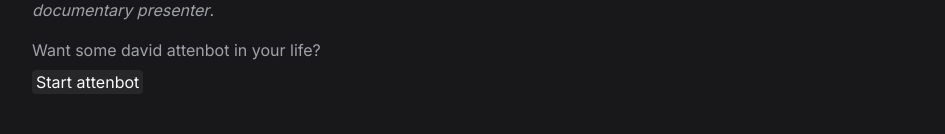
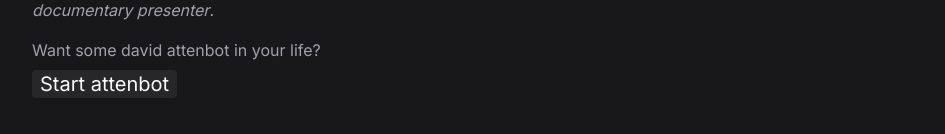
Before and after one commit to sam-mata/website, a SvelteKit app: page / in a window 1280 px wide. Shown: the part 666-800 px from the top of the page, without its empty margins (140-1085 px from the left). Built offline with nearby package versions, Linux system fonts and the light colour scheme.

Commit message:
Minor Setup Changes
- Ported from `@sveltejs/adapter-auto` to `@sveltejs/adapter-vercel` for fine tuning.
- Appended `README.md` with credit for icon related sources.

```diff
--- a/package.json
+++ b/package.json
@@ -13,6 +13,7 @@
 	},
 	"devDependencies": {
 		"@sveltejs/adapter-auto": "^3.0.0",
+		"@sveltejs/adapter-vercel": "^4.0.3",
 		"@sveltejs/kit": "^2.0.0",
 		"@sveltejs/vite-plugin-svelte": "^3.0.0",
 		"@types/eslint": "8.56.0",
--- a/src/routes/+page.svelte
+++ b/src/routes/+page.svelte
@@ -29,7 +29,9 @@
 			<i>a webcam narrator in the style of a certain nature documentary presenter</i>.
 		</p>
 		<p>Want some david attenbot in your life?</p>
-		<button class="rounded bg-zinc-800 px-1 text-zinc-50">Start attenbot</button>
+		<button class="rounded bg-zinc-800 px-2 text-zinc-50 hover:scale-105 text-xl">
+			Start attenbot
+		</button>
 	</section>
 
 	<section class="">
--- a/svelte.config.js
+++ b/svelte.config.js
@@ -1,4 +1,4 @@
-import adapter from '@sveltejs/adapter-auto';
+import adapter from '@sveltejs/adapter-vercel';
 import { vitePreprocess } from '@sveltejs/vite-plugin-svelte';
 
 /** @type {import('@sveltejs/kit').Config} */
```
Also changed, not shown: 2 other files (tests, documents, lock files or other folders).
